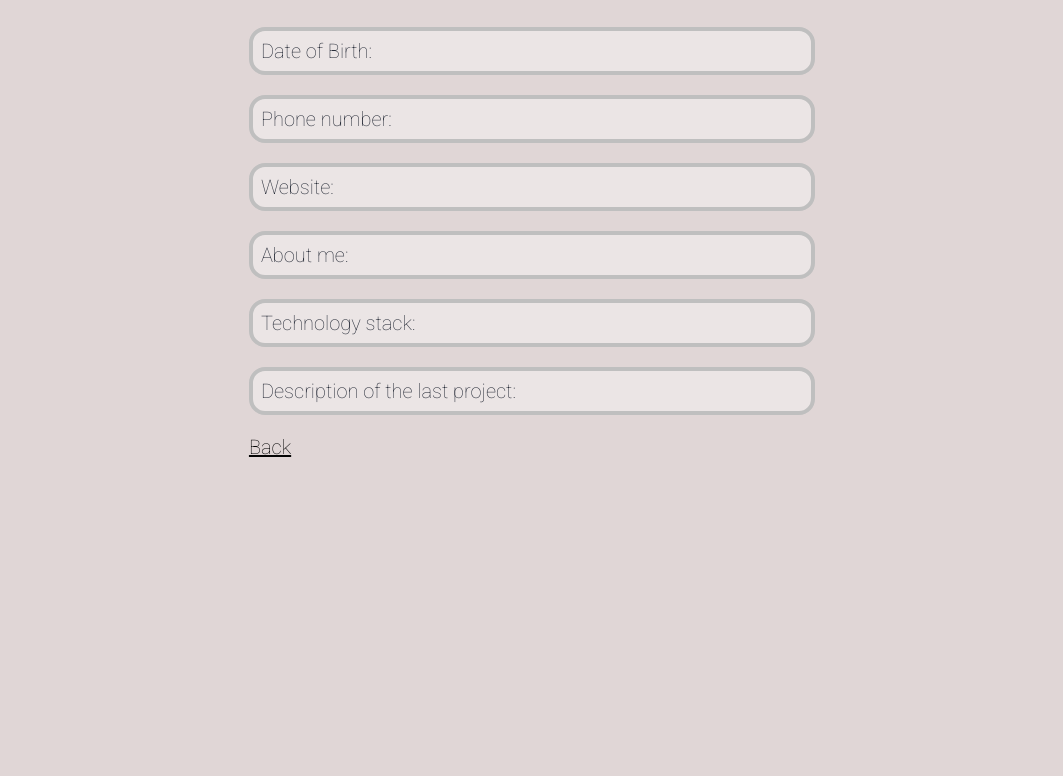
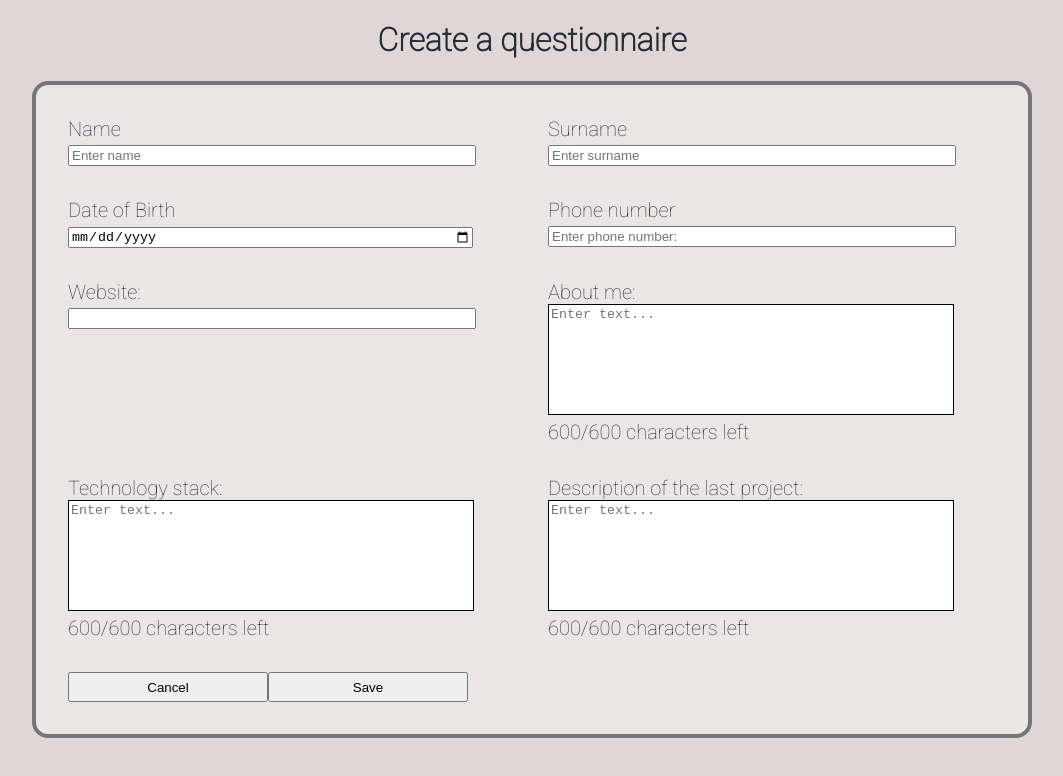
Before and after one commit to shevvss/andersen-question, a React (Create React App) app: page /show in a window 1280 px wide. Shown: the top 776 px of the page, without its empty margins (108-1171 px from the left). Built offline with nearby package versions, Linux system fonts and the light colour scheme.

Commit message:
add useLocation hook for get state out of the routing

```diff
--- a/src/App.js
+++ b/src/App.js
@@ -4,17 +4,16 @@ import Form from './Components/Form/Form';
 import { BrowserRouter, Route, Routes } from 'react-router-dom';
 import ShowQuestionnaire from './Components/Show/ShowQuestionnaire';
 
-class App extends React.Component {
-  render() {
+const App = () => {
   return (
     <BrowserRouter>
       <Routes>
         <Route path='/' element={<Form />} />
         <Route path='/show' element={<ShowQuestionnaire />} />
+        <Route path='*' element={<Form />} />
       </Routes>
     </BrowserRouter>
   );
-  }
-}
+};
 
 export default App;
--- a/src/Components/Form/Form.js
+++ b/src/Components/Form/Form.js
@@ -5,8 +5,7 @@ import TextareaWithLabel from './TextareaWithLabel';
 import Header from '../Header/Header';
 import { useNavigate } from 'react-router-dom';
 
-const Form = () => {
-  const [userState, setState] = useState({
+const initialState = {
   firstName: '',
   surname: '',
   phone: '',
@@ -15,10 +14,12 @@ const Form = () => {
   personality: '',
   stack: '',
   description: '',
-  });
+};
+
+const Form = () => {
+  const [userState, setState] = useState(initialState);
 
   const navigate = useNavigate();
-  const baseState = Object.assign({}, userState);
 
   const handleSubmit = (event) => {
     event.preventDefault();
@@ -26,8 +27,9 @@ const Form = () => {
   };
 
   const resetForm = () => {
-    setState(baseState);
+    setState(initialState);
   };
+
   const onChange = (event) => {
     setState((userState) => ({
       ...userState,
--- a/src/Components/Form/InputWithLabel.js
+++ b/src/Components/Form/InputWithLabel.js
@@ -1,8 +1,6 @@
 import React from 'react';
 
-class InputWithLabel extends React.Component {
-  render() {
-    const {
+const InputWithLabel = ({
   labelFor,
   label,
   type,
@@ -13,8 +11,7 @@ class InputWithLabel extends React.Component {
   onChange,
   pattern,
   title,
-    } = this.props;
-
+}) => {
   return (
     <div>
       <label htmlFor={labelFor}>{label}</label>
@@ -31,7 +28,6 @@ class InputWithLabel extends React.Component {
       />
     </div>
   );
-  }
-}
+};
 
 export default InputWithLabel;
--- a/src/Components/Form/Styles.module.css
+++ b/src/Components/Form/Styles.module.css
@@ -30,6 +30,7 @@ form {
 textarea {
   border: 1px solid;
   width: 400px;
+  resize: none;
 }
 
 input {
--- a/src/Components/Show/ShowQuestionnaire.js
+++ b/src/Components/Show/ShowQuestionnaire.js
@@ -1,8 +1,12 @@
 import React from 'react';
 import stylesShow from './StylesShow.module.css';
 import { Link } from 'react-router-dom';
+import { useLocation } from 'react-router-dom';
+import Form from '../Form/Form';
 
 const ShowQuestionnaire = () => {
+  const location = useLocation();
+
   const {
     firstName,
     surname,
@@ -12,7 +16,12 @@ const ShowQuestionnaire = () => {
     personality,
     stack,
     description,
-  } = window.history.state.usr || {};
+  } = location.state || {};
+
+  if (location.state === null) {
+    alert('Please, fill the form!');
+    return <Form />;
+  } else {
     return (
       <div className={stylesShow.container}>
         <h1 className={stylesShow.header}>
@@ -30,6 +39,7 @@ const ShowQuestionnaire = () => {
         </Link>
       </div>
     );
+  }
 };
 
 export default ShowQuestionnaire;
--- a/src/Components/Show/StylesShow.module.css
+++ b/src/Components/Show/StylesShow.module.css
@@ -32,5 +32,9 @@ p {
 }
 
 .backLink {
+  background: #aaa8a8;
+  border: 1px solid;
   color: rgb(4, 4, 4);
+  padding: 15px 20px;
+  text-decoration: none;
 }
```
Lines whose indentation alone changed are shown as unchanged.
